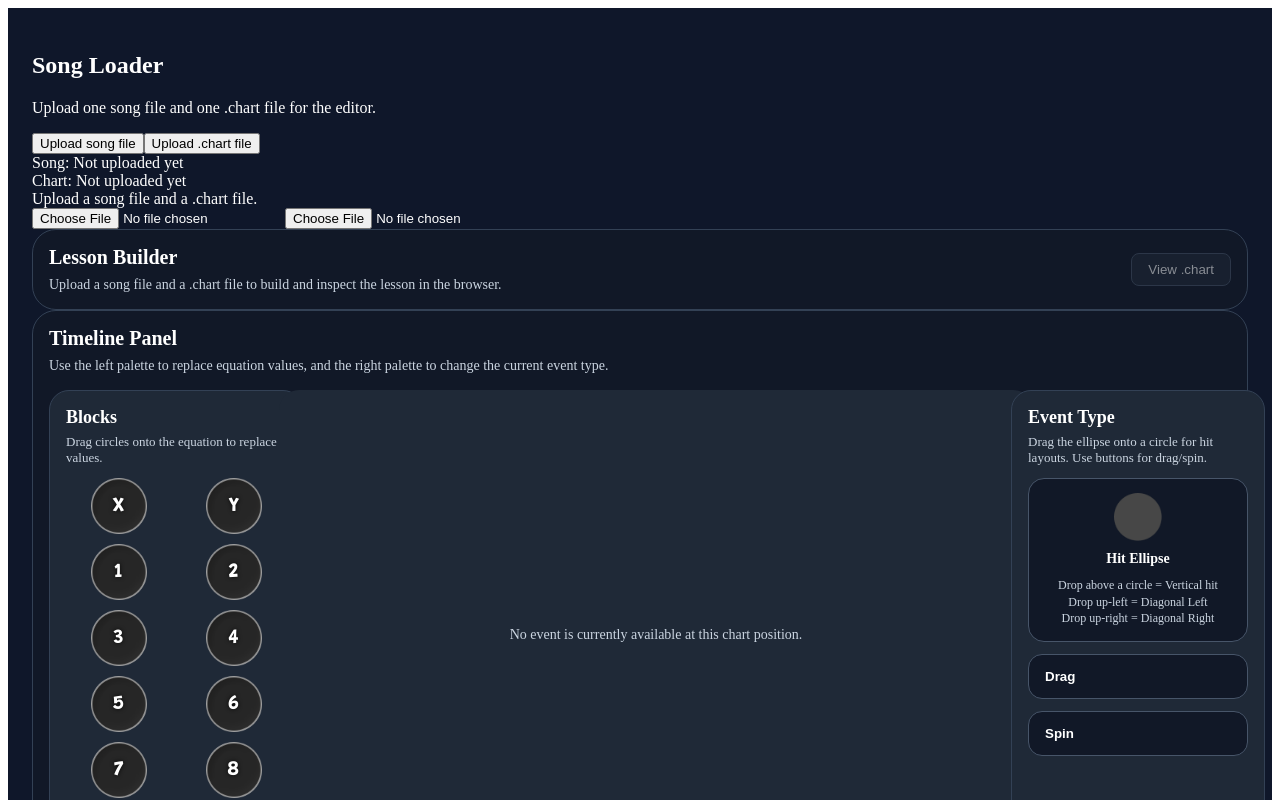
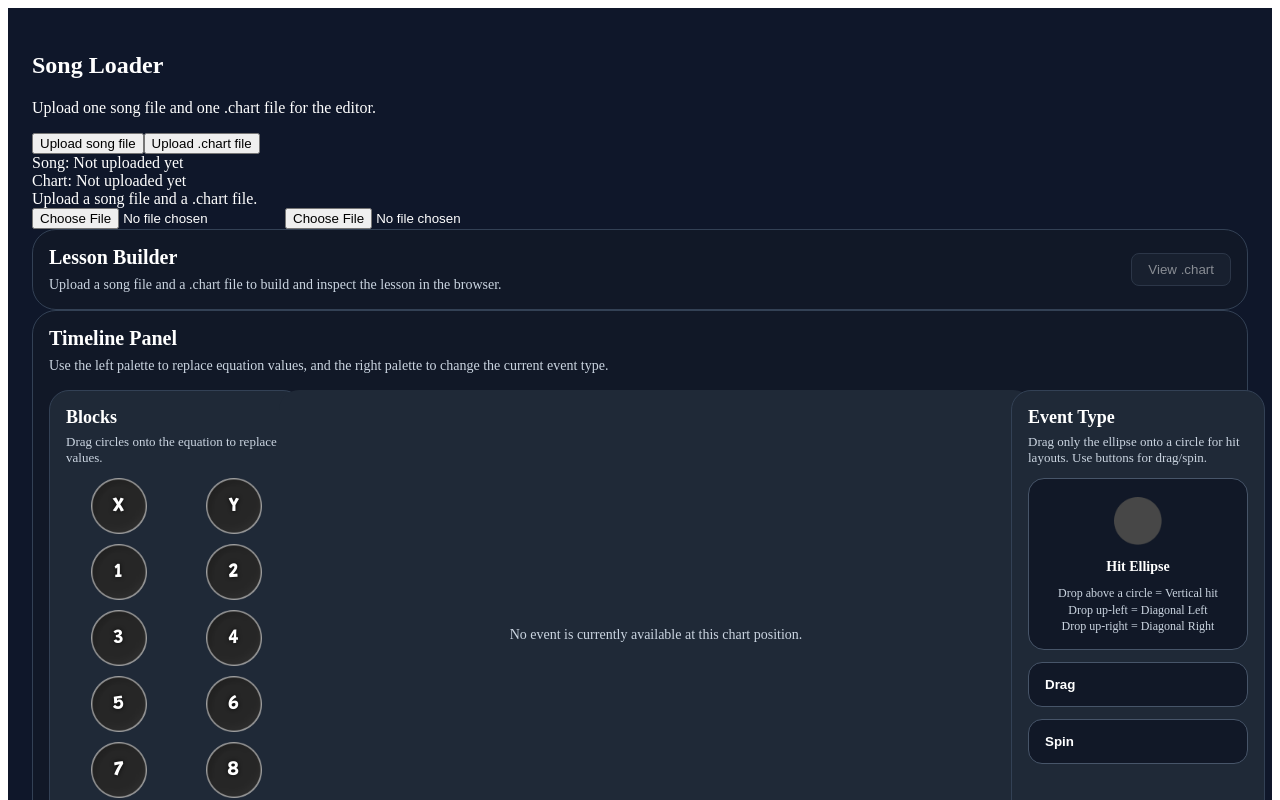
Before and after one commit to Thiiia/ultrarapidplatform, a Next.js app: page /editor in a window 1280 px wide. Shown: the top 800 px of the page. Built offline with nearby package versions, Linux system fonts and the light colour scheme.

Commit message:
Fixing drag window bug

```diff
--- a/components/editor/EventTypePalette.tsx
+++ b/components/editor/EventTypePalette.tsx
@@ -51,27 +51,56 @@ export function EventTypePalette({
             color: "#cbd5e1",
           }}
         >
-          Drag the ellipse onto a circle for hit layouts. Use buttons for drag/spin.
+          Drag only the ellipse onto a circle for hit layouts. Use buttons for drag/spin.
         </p>
       </div>
 
       <div
-        draggable
-        onDragStart={(event) => {
-          event.dataTransfer.setData("application/x-hit-ellipse", "hit-ellipse")
-          event.dataTransfer.effectAllowed = "copy"
-        }}
         style={{
           borderRadius: "16px",
           border: "1px solid #475569",
           background: "#111827",
           padding: "14px",
-          cursor: "grab",
           display: "flex",
           flexDirection: "column",
           gap: "10px",
           alignItems: "center",
           textAlign: "center",
+          userSelect: "none",
+        }}
+      >
+        <div
+          draggable
+          onDragStart={(event) => {
+            event.stopPropagation()
+            event.dataTransfer.setData("application/x-hit-ellipse", "hit-ellipse")
+            event.dataTransfer.effectAllowed = "copy"
+
+            const dragGhost = document.createElement("img")
+            dragGhost.src = "/images/hit-ellipse.png"
+            dragGhost.width = 40
+            dragGhost.height = 40
+            dragGhost.style.pointerEvents = "none"
+            dragGhost.style.position = "absolute"
+            dragGhost.style.top = "-9999px"
+            document.body.appendChild(dragGhost)
+
+            event.dataTransfer.setDragImage(dragGhost, 20, 20)
+
+            window.setTimeout(() => {
+              document.body.removeChild(dragGhost)
+            }, 0)
+          }}
+          onDragEnd={(event) => {
+            event.stopPropagation()
+          }}
+          style={{
+            width: "56px",
+            height: "56px",
+            display: "flex",
+            alignItems: "center",
+            justifyContent: "center",
+            cursor: "grab",
           }}
         >
           <Image
@@ -87,9 +116,12 @@ export function EventTypePalette({
               userSelect: "none",
             }}
           />
+        </div>
+
         <div style={{ fontWeight: 700, color: "#FFFFFF", fontSize: "14px" }}>
           Hit Ellipse
         </div>
+
         <div style={{ fontSize: "12px", color: "#cbd5e1", lineHeight: 1.4 }}>
           Drop above a circle = Vertical hit
           <br />
```
Lines whose indentation alone changed are shown as unchanged.
